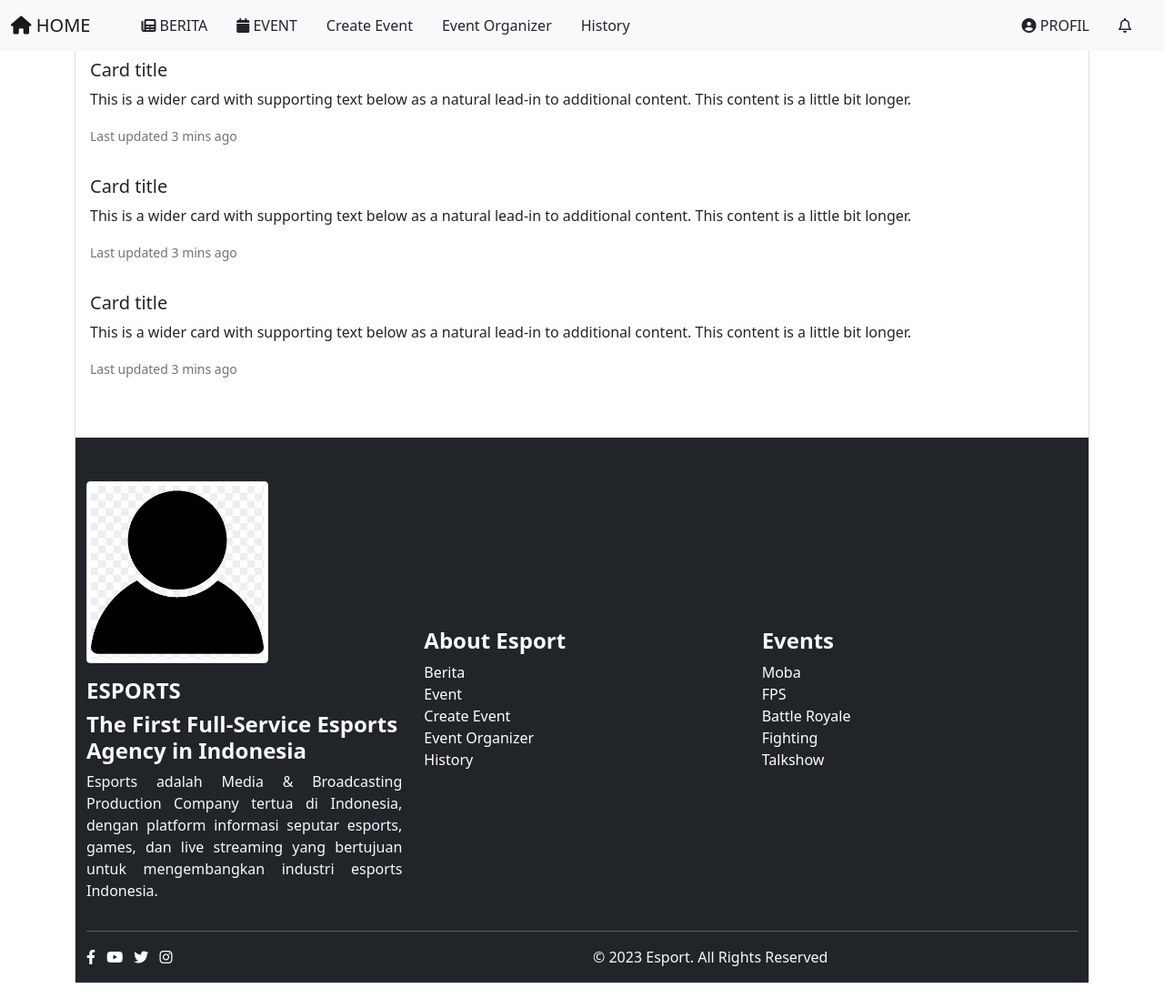
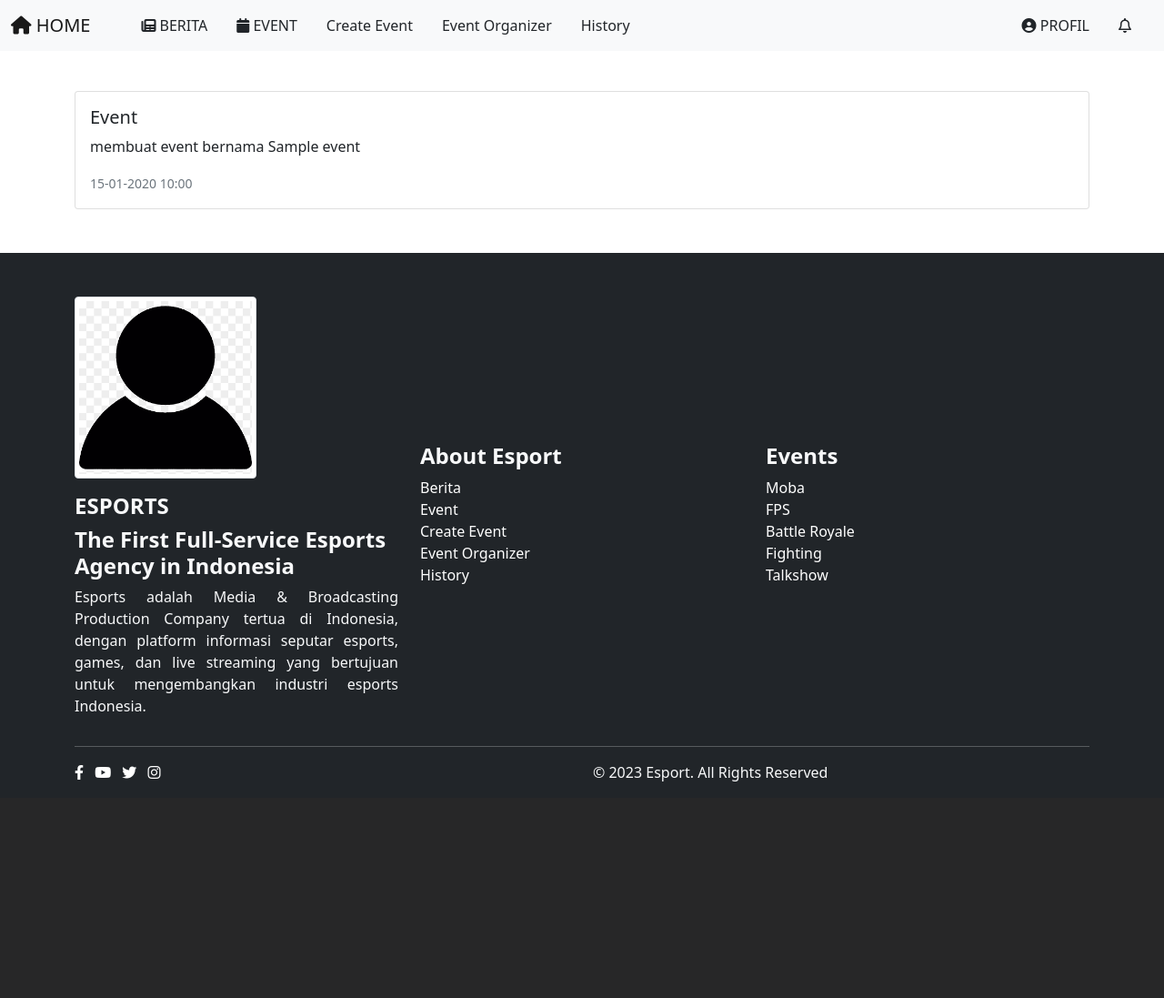
Before and after one commit to jackyhao97/esport, a PHP site: page /history/index.php in a window 1280 px wide. Shown: the whole page at 91% size. After the commit the page ends 859 px from the top, so only its background shows below. Run offline with PHP 8.4, Linux system fonts and the light colour scheme; tables that the repository leaves empty or names only in its code hold one stand-in row (values such as "Sample post").

Commit message:
update history done

```diff
--- a/event-organizer/index.php
+++ b/event-organizer/index.php
@@ -19,8 +19,9 @@
     <!-- Tampilan Recommended -->
     <div class="container mt-5">
       <div class="row">
-        <div class="col-12">
+        <div class="col-12 d-flex justify-content-between">
           <button type="button" class="btn btn-outline-primary rounded-pill">Recommended</button>
+          <a href="./posting-eo/" class="btn btn-dark" name="btn_posting_eo" id="btn_posting_eo">Posting EO</a>
         </div>
         <div class="col-6 mt-5">
           <img src="<?=BASE_URL.DS.'assets/img/home/esports.jpg'?>" class="d-block w-100" alt="...">
--- /dev/null
+++ b/functions.php
@@ -0,0 +1,21 @@
+<?php
+	function format_date($date)
+	{
+		// if(($date == '') || (strlen($date) <> 10))
+		// 	return false;
+		$reform = substr($date,8,2) . '-' . substr($date,5,2) . '-' . substr($date,0,4);
+		return $reform;
+	}
+  function format_datetime($datetime, $separator='-')
+  {
+    if (empty($datetime)) return '';
+    else
+    {
+      $result = substr($datetime, 0, 10);
+      $datetime = substr($datetime, 10, 6);
+      $result = explode($separator, $result);
+      $result = $result[2] . $separator . $result[1] . $separator . $result[0] . $datetime;
+      return $result;
+    }
+  }
+?>
--- a/history/index.php
+++ b/history/index.php
@@ -1,6 +1,7 @@
 <?php
   session_start();
   require_once '../config.php';
+  require_once '../functions.php';
 ?>
 
 <!doctype html>
@@ -17,28 +18,23 @@
     ?>
 
     <!-- Tampilan Login -->
-    <div class="container mt-5">
+    <div class="container mt-100">
       <div class="card mb-3">
         <div class="row g-0">
+          <?php
+            $event = $conn->query("SELECT ev.nama as namaevent, ev.created_on, ev.created_by, ac.nama as namauser FROM tb_event ev LEFT JOIN tb_account ac ON ev.created_by = ac.id ORDER BY created_on DESC");
+            while ($rowEvent = $event->fetch_array()) :
+          ?>
           <div class="col-12">
             <div class="card-body">
-              <h5 class="card-title">Card title</h5>
-              <p class="card-text">This is a wider card with supporting text below as a natural lead-in to additional content. This content is a little bit longer.</p>
-              <p class="card-text"><small class="text-muted">Last updated 3 mins ago</small></p>
-            </div>
-          <div class="col-12">
-            <div class="card-body">
-              <h5 class="card-title">Card title</h5>
-              <p class="card-text">This is a wider card with supporting text below as a natural lead-in to additional content. This content is a little bit longer.</p>
-              <p class="card-text"><small class="text-muted">Last updated 3 mins ago</small></p>
-            </div>
-          <div class="col-12">
-            <div class="card-body">
-              <h5 class="card-title">Card title</h5>
-              <p class="card-text">This is a wider card with supporting text below as a natural lead-in to additional content. This content is a little bit longer.</p>
-              <p class="card-text"><small class="text-muted">Last updated 3 mins ago</small></p>
+              <h5 class="card-title">Event</h5>
+              <p class="card-text"><?=$rowEvent['namauser']?> membuat event bernama <?=$rowEvent['namaevent']?></p>
+              <p class="card-text"><small class="text-muted"><?=format_datetime($rowEvent['created_on'],"-")?></small></p>
             </div>
           </div>
+          <?php
+            endwhile;
+          ?>
         </div>
       </div>
     </div>
```
